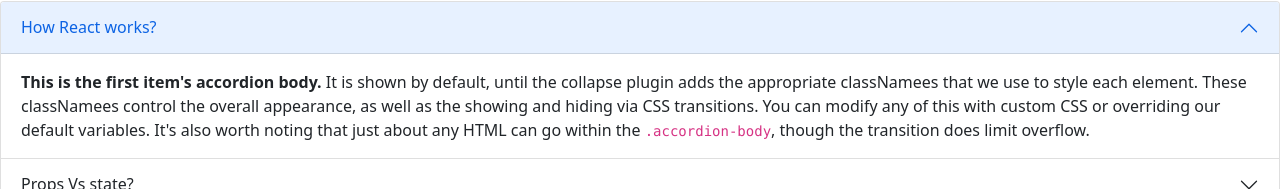
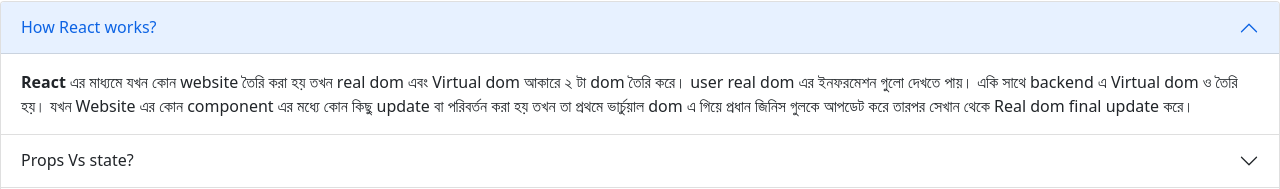
Before and after one commit to MajharolTanvir/Favourite-chips, a React (Create React App) app: page / in a window 1280 px wide. Shown: the part 1621-1810 px from the top of the page. Built offline with nearby package versions, Linux system fonts and the light colour scheme.

Commit message:
2ques added

```diff
--- a/src/component/Question/Question.js
+++ b/src/component/Question/Question.js
@@ -12,7 +12,8 @@ const Question = () => {
                     </h2>
                     <div id="collapseOne" className="accordion-collapse collapse show" aria-labelledby="headingOne" data-bs-parent="#accordionExample">
                         <div className="accordion-body">
-                            <strong>This is the first item's accordion body.</strong> It is shown by default, until the collapse plugin adds the appropriate classNamees that we use to style each element. These classNamees control the overall appearance, as well as the showing and hiding via CSS transitions. You can modify any of this with custom CSS or overriding our default variables. It's also worth noting that just about any HTML can go within the <code>.accordion-body</code>, though the transition does limit overflow.
+                            <strong>React</strong> এর মাধ্যমে যখন কোন website তৈরি করা হয় তখন real dom এবং Virtual dom আকারে ২ টা dom তৈরি করে। user real dom এর ইনফরমেশন গুলো দেখতে পায়। একি সাথে backend এ Virtual dom ও তৈরি হয়। যখন Website এর কোন component এর মধ্যে কোন কিছু update বা পরিবর্তন করা হয় তখন তা প্রথমে ভার্চুয়াল dom এ গিয়ে প্রধান জিনিস গুলকে আপডেট করে তারপর সেখান থেকে Real dom final update করে।
+
                         </div>
                     </div>
                 </div>
@@ -24,7 +25,12 @@ const Question = () => {
                     </h2>
                     <div id="collapseTwo" className="accordion-collapse collapse" aria-labelledby="headingTwo" data-bs-parent="#accordionExample">
                         <div className="accordion-body">
-                            <strong>This is the second item's accordion body.</strong> It is hidden by default, until the collapse plugin adds the appropriate classNamees that we use to style each element. These classNamees control the overall appearance, as well as the showing and hiding via CSS transitions. You can modify any of this with custom CSS or overriding our default variables. It's also worth noting that just about any HTML can go within the <code>.accordion-body</code>, though the transition does limit overflow.
+                            <strong>Props</strong>
+                            <p>1. Props are read only.(props ব্যাবহার করে React যেকোনো property সহজে আদান প্রদান করা যায়)</p>
+                            <p>2.Props can not modify.(Props কে update বা পরিবর্তন করা যাই নাহ)</p>
+                            <strong>State</strong>
+                            <p>1.State change can be asynchronous.(State সময় নিয়ে তার পুরো data কে দেখায়)</p>
+                            <p>2.State can be modified using this.setState.(this.setState এর মাধ্যমে আমরা আমাদের ডাটাকে update বা পরিবর্তন করতে পারি)</p>
                         </div>
                     </div>
                 </div>
```
